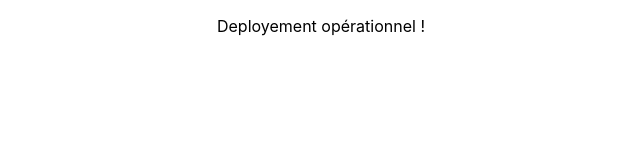
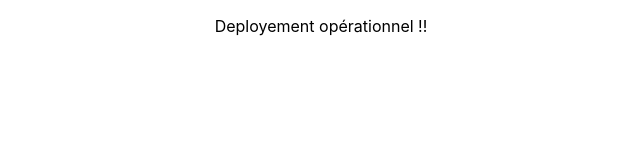
Before and after one commit to Atelier-Du-Code/CarePlant_Frontend, a React (Create React App) app in the folder careplant_front/: page / in a window 1280 px wide. Shown: the top 160 px of the page, without its empty margins (319-959 px from the left). Built offline with nearby package versions, Linux system fonts and the light colour scheme.

Commit message:
test depoiement 3

```diff
--- a/careplant_front/src/App.js
+++ b/careplant_front/src/App.js
@@ -4,7 +4,7 @@ import './App.css';
 function App() {
   return (
     <div className="App">
-      <p>Deployement opérationnel !</p>
+      <p>Deployement opérationnel !!</p>
     </div>
   );
 }
```
